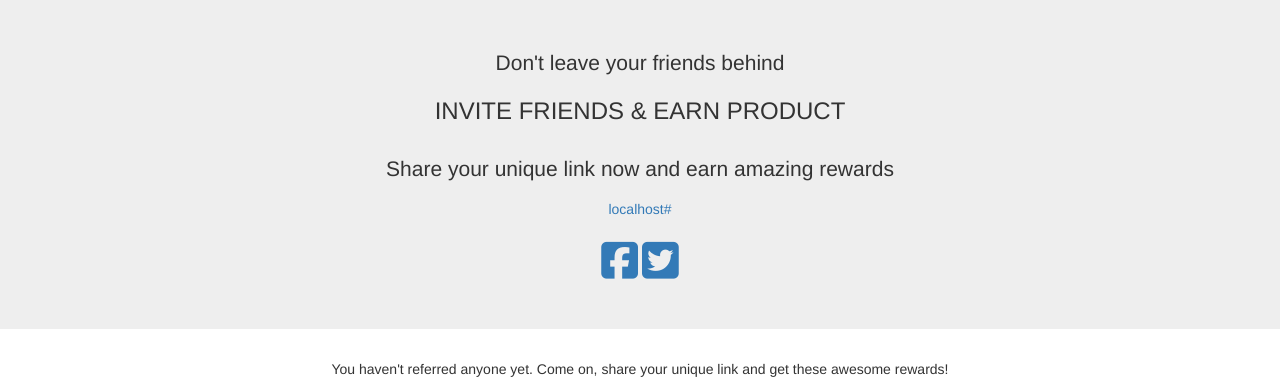
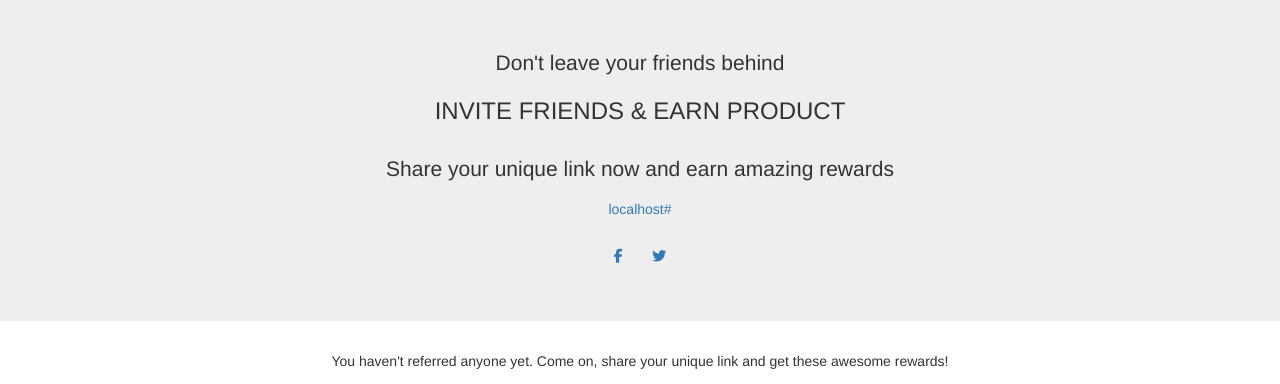
Before and after one commit to alexxxmf/referral_app, a Django app: template referral_app/templates/subscribers/dashboard.html in a window 1280 px wide. Shown: the top 384 px of the page. Run offline with Django 3.2, Linux system fonts and the light colour scheme; the template is opened without the code that fills it, so the values that code supplies are empty; some libraries are stand-ins or nearby versions.

Commit message:
Styling buttons

```diff
--- a/referral_app/templates/subscribers/dashboard.html
+++ b/referral_app/templates/subscribers/dashboard.html
@@ -32,12 +32,12 @@
     			<br>
     			<br>
 
-    			<a href="javascript:fbShare('websiteurl', 'Fb Share', 'Facebook share popup', 'http://goo.gl/dS52U', 520, 350)" class='logo-social' id='fb-link' href="" >
-					<i class="fa fa-facebook-square fa-3x " aria-hidden="true"></i>
+    			<a href="javascript:fbShare('websiteurl', 'Fb Share', 'Facebook share popup', 'http://goo.gl/dS52U', 520, 350)" class='btn azm-social azm-size-48 logo-social facebook' id='fb-link' href="" >
+					<i class="fa fa-facebook" aria-hidden="true"></i>
 				</a>
 
-				<a class='logo-social twpopup' id='tw-link' href="https://twitter.com/home?status=This%20is%20just%20a%20try">
-					<i class="fa fa-twitter-square fa-3x " aria-hidden="true"></i>
+				<a class='btn azm-social azm-size-48 logo-social twitter' id='tw-link' href="https://twitter.com/home?status=This%20is%20just%20a%20try">
+					<i class="fa fa-twitter" aria-hidden="true"></i>
 				</a>
 
     		</div>
```
